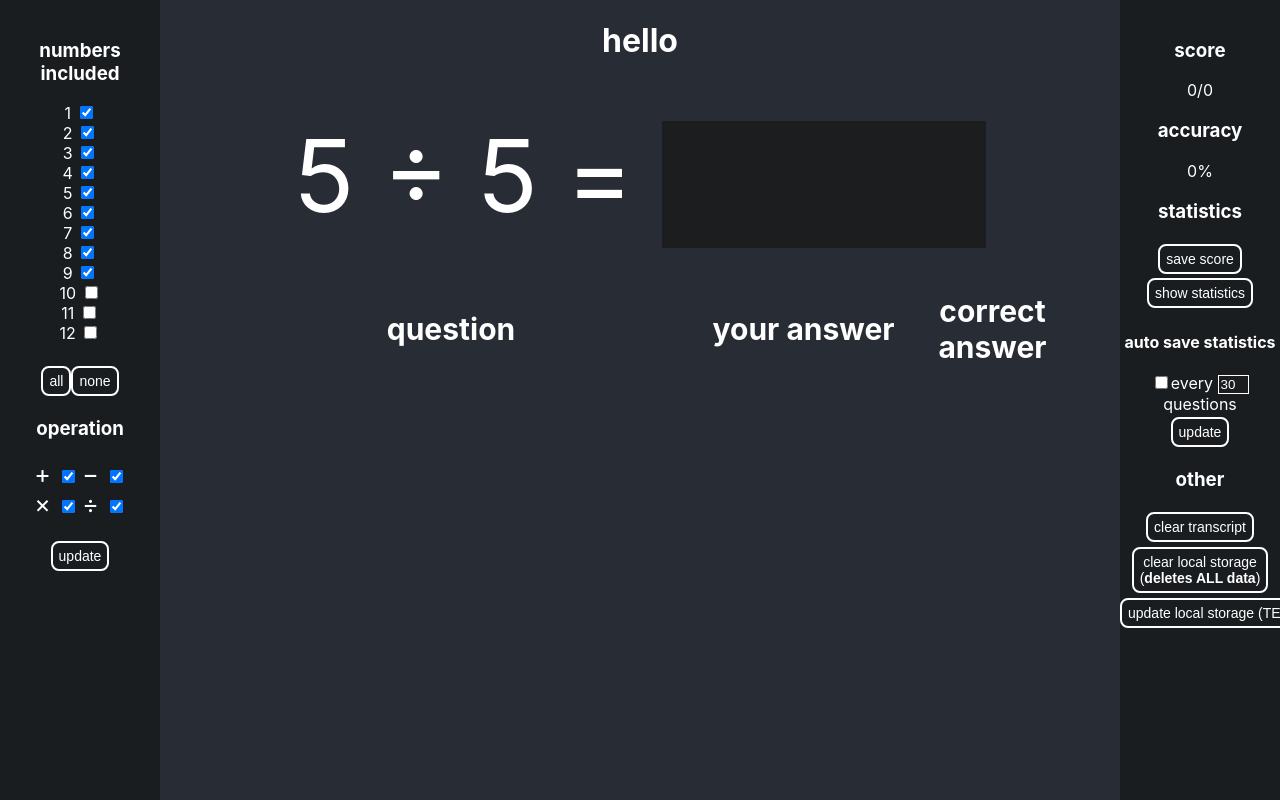
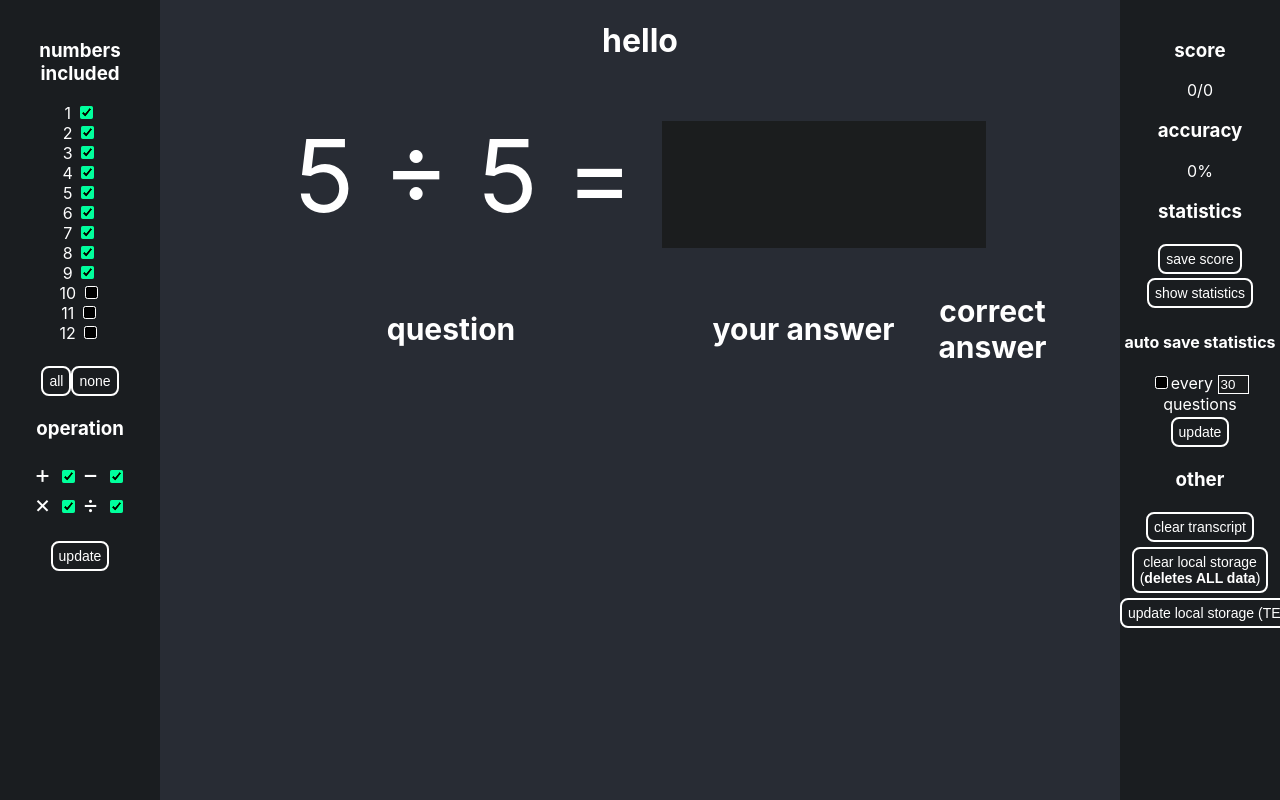
Before and after one commit to TheSavageTeddy/math-practice-site, a React (Create React App) app: page / in a window 1280 px wide. Built offline with nearby package versions, Linux system fonts and the light colour scheme.

Commit message:
changed checkbox colors to match new theme

```diff
--- a/src/App.css
+++ b/src/App.css
@@ -52,7 +52,7 @@ input[type=number]{
 }
 
 input[type=checkbox]{
-
+  filter: invert(100%) hue-rotate(100deg) brightness(2);
 }
 
 
```
